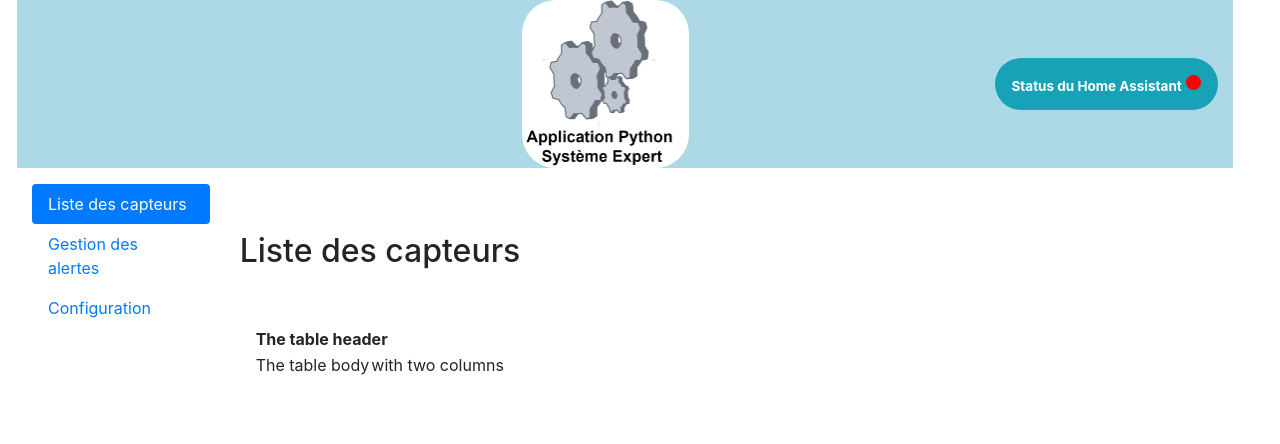
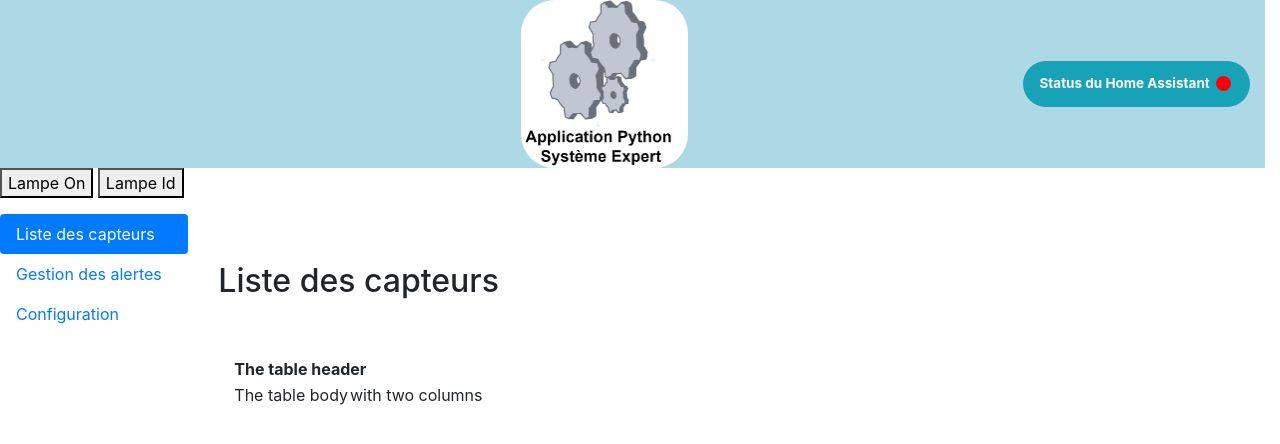
Before and after one commit to Reglecm/HomeAssistSysExp, a Flask app: page / in a window 1280 px wide. Shown: the top 444 px of the page. Run offline with Flask 2, Linux system fonts and the light colour scheme; some libraries are stand-ins or nearby versions.

Commit message:
feat(front): hoverableStatus

```diff
--- a/static/main.css
+++ b/static/main.css
@@ -17,13 +17,19 @@
     margin-bottom: auto;
 }
 
-.statusColor{
+.statusColor {
     height: 15px;
     width: 15px;
-    margin: 1px;
+    margin: -3px 3px;
     background-color: red;
     border-radius: 50%;
     display: inline-block;
+    transition: transform .2s;
+    cursor: pointer;
+}
+
+.statusColor:hover {
+    transform: scale(1.5);
 }
 
 #iLogo {
--- a/templates/index.html
+++ b/templates/index.html
@@ -15,6 +15,7 @@
     </script>
 
     <script src="/static/main.js"></script>
+    <script src="/static/WebService.js"></script>
 
     <link rel="stylesheet" href="https://stackpath.bootstrapcdn.com/bootstrap/4.3.1/css/bootstrap.min.css"
         integrity="sha384-ggOyR0iXCbMQv3Xipma34MD+dH/1fQ784/j6cY/iJTQUOhcWr7x9JvoRxT2MZw1T" crossorigin="anonymous">
@@ -23,23 +24,25 @@
 </head>
 
 <body>
-    <div class="containEr">
     <div class="row w-100" id="header">
         <div class="logoPlace col-md-10">
             <div class="logoPlace offset-md-2"><img id="iLogo" alt="logo" src="/static/logo.png"></div>
         </div>
+
         <div id="status" class="d-flex col-md-2">
-
             <div class="row h-100">
                 <div class="col-sm-12 statusFill">
                     <span class="badge badge-pill badge-info p-3">Status du Home Assistant
-                            <div class="statusColor"></div>
+                        <div class="statusColor hoverable"></div>
                     </span>
                 </div>
             </div>
-
-
-
+        </div>
+    </div>
+    <div id="buttonBoard" class="row">
+        <div class="col">
+            <button id="LightOn">Lampe On</button>
+            <button id="LampId">Lampe Id</button>
         </div>
     </div>
     <div class="row mt-3">
@@ -49,8 +52,8 @@
                     aria-controls="nav-capteur" aria-selected="true">Liste des capteurs</a>
                 <a class="nav-link" id="nav-alerte-tab" data-toggle="pill" href="#nav-alerte" role="tab"
                     aria-controls="nav-alerte" aria-selected="false">Gestion des alertes</a>
-                    <a class="nav-link" id="nav-configuration-tab" data-toggle="pill" href="#nav-configuration"
-                        role="tab" aria-controls="nav-configuration" aria-selected="false">Configuration</a>
+                <a class="nav-link" id="nav-configuration-tab" data-toggle="pill" href="#nav-configuration" role="tab"
+                    aria-controls="nav-configuration" aria-selected="false">Configuration</a>
             </div>
         </div>
         <div class="col-md-10">
@@ -92,6 +95,4 @@
     </div>
 </body>
 
-
-
 </html>
```
Lines whose indentation alone changed are shown as unchanged.
